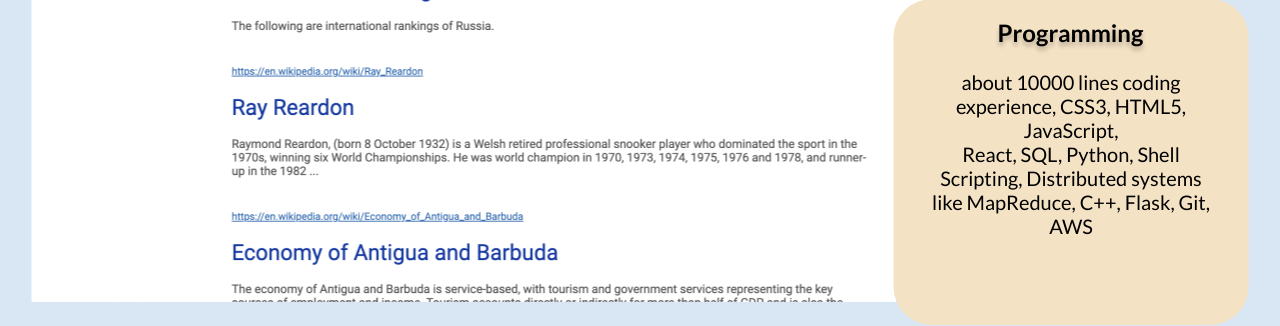
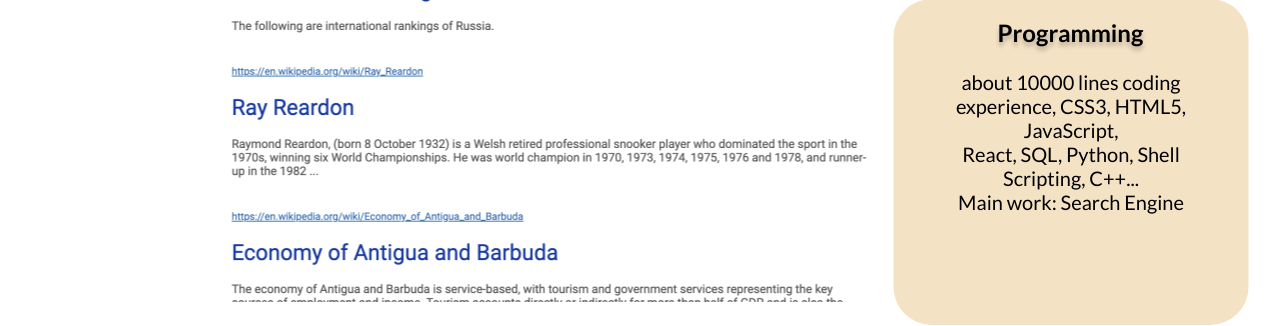
Before and after one commit to dmingke/personl_website_0102, a React (Vite) app: page / in a window 1280 px wide. Shown: the part 1119-1445 px from the top of the page. Built offline with nearby package versions, Linux system fonts and the light colour scheme; a web font is replaced by a local one.

Commit message:
change front page color

```diff
--- a/src/screens/FrontPage/FrontPage.jsx
+++ b/src/screens/FrontPage/FrontPage.jsx
@@ -8,9 +8,6 @@ export const FrontPage = () => {
     <div className="front-page">
       <div className="div-3">
         <div className="overlap-2">
-          <div className="rectangle-4" />
-          <div className="rectangle-5" />
-          <div className="rectangle-6" />
           <div className="div-wrapper">
             <div className="overlap-group-3">
               <img className="img" alt="Rectangle" src="/img/rectangle-6.png" />
@@ -18,7 +15,6 @@ export const FrontPage = () => {
               <img className="group-5" alt="Group" src="/img/group-6.png" />
             </div>
           </div>
-          <div className="rectangle-8" />
           <div className="overlap-wrapper">
             <div className="overlap-3">
               <img className="screen-shot" alt="Screen shot" src="/img/screen-shot-2023-05-27-at-7-27-1.png" />
@@ -33,7 +29,8 @@ export const FrontPage = () => {
                 <div className="overlap-group-4">
                   <p className="about-lines">
                     about 10000 lines coding experience, CSS3, HTML5, JavaScript, <br />
-                    React, SQL, Python, Shell Scripting, Distributed systems like MapReduce, C++, Flask, Git, AWS
+                    React, SQL, Python, Shell Scripting, C++... <br />
+                    <strong>Main work</strong>: Search Engine
                   </p>
                   <div className="text-wrapper-39">Programming</div>
                   <ButtonWrapper
--- a/src/screens/FrontPage/style.css
+++ b/src/screens/FrontPage/style.css
@@ -31,23 +31,6 @@
   width: 100%;
 }
 
-.front-page .rectangle-5 {
-  background-color: #d9e6f4;
-  height: 812px;
-  left: 0;
-  position: absolute;
-  top: 2320px;
-  width: 100%;
-}
-
-.front-page .rectangle-6 {
-  background-color: #f4e2c5;
-  height: 759px;
-  left: 0;
-  position: absolute;
-  top: 1561px;
-  width: 100%;
-}
 
 .front-page .div-wrapper {
   height: 835px;
@@ -87,14 +70,6 @@
   width: 336px;
 }
 
-.front-page .rectangle-8 {
-  background-color: #d9e6f4;
-  height: 792px;
-  left: 0;
-  position: absolute;
-  top: 771px;
-  width: 100%;
-}
 
 .front-page .overlap-wrapper {
   height: 666px;
@@ -295,7 +270,7 @@
 }
 
 .front-page .overlap-5 {
-  background-color: #f4e2c5;
+  background-color: #ffffff;
   height: 761px;
   left: 0;
   position: absolute;
```
Also changed, not shown: 1 other file (tests, documents, lock files or other folders).
